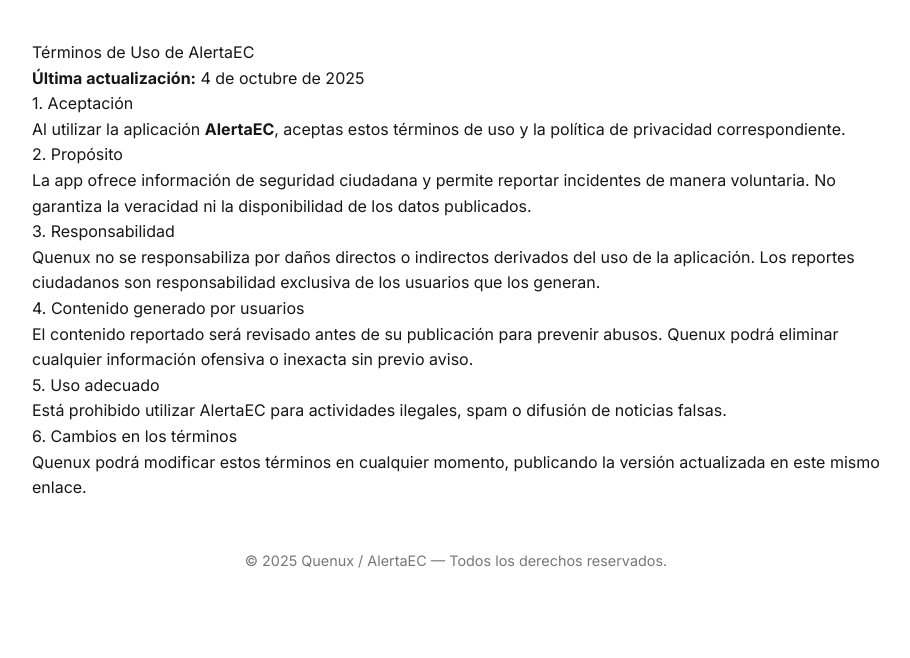
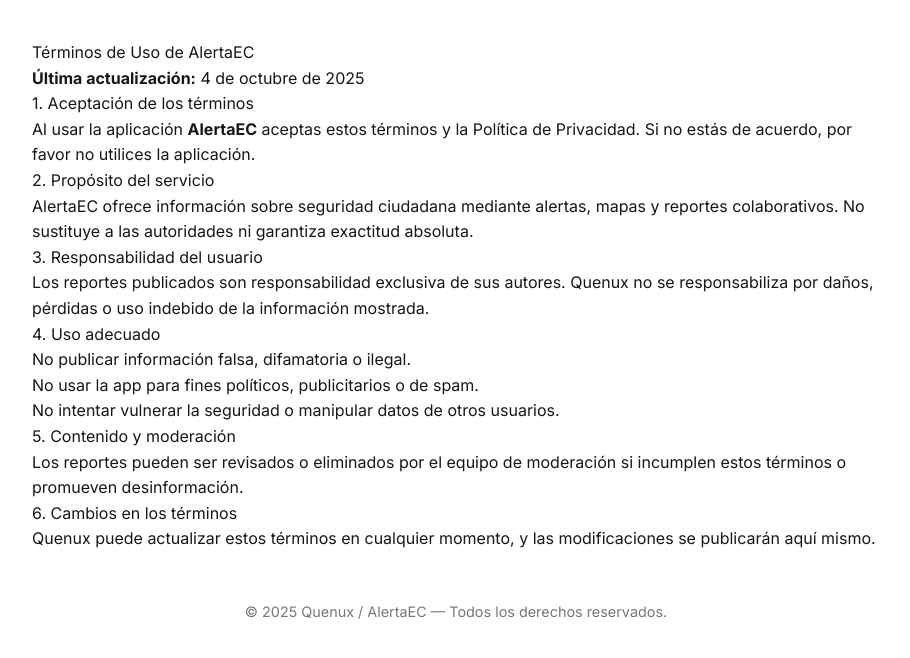
Before and after one commit to Diegoheriberto/quenux-web, a Next.js app: page /legal/terms/alertaec in a window 1280 px wide. Shown: the top 658 px of the page, without its empty margins (184-1094 px from the left). Built offline with nearby package versions, Linux system fonts and the light colour scheme.

Commit message:
Update page.tsx
nuevo

```diff
--- a/app/legal/terms/alertaec/page.tsx
+++ b/app/legal/terms/alertaec/page.tsx
@@ -1,65 +1,46 @@
 export default function Page() {
   return (
-    <main
-      style={{
-        maxWidth: 880,
-        margin: "40px auto",
-        padding: "0 16px",
-        lineHeight: 1.6,
-      }}
-    >
+    <main style={{ maxWidth: 880, margin: "40px auto", padding: "0 16px", lineHeight: 1.6 }}>
       <h1>Términos de Uso de AlertaEC</h1>
+      <p><strong>Última actualización:</strong> 4 de octubre de 2025</p>
+
+      <h2>1. Aceptación de los términos</h2>
       <p>
-        <strong>Última actualización:</strong> 4 de octubre de 2025
+        Al usar la aplicación <strong>AlertaEC</strong> aceptas estos términos y la Política de Privacidad.
+        Si no estás de acuerdo, por favor no utilices la aplicación.
       </p>
 
-      <h2>1. Aceptación</h2>
+      <h2>2. Propósito del servicio</h2>
       <p>
-        Al utilizar la aplicación <strong>AlertaEC</strong>, aceptas estos
-        términos de uso y la política de privacidad correspondiente.
+        AlertaEC ofrece información sobre seguridad ciudadana mediante alertas, mapas y reportes colaborativos.
+        No sustituye a las autoridades ni garantiza exactitud absoluta.
       </p>
 
-      <h2>2. Propósito</h2>
+      <h2>3. Responsabilidad del usuario</h2>
       <p>
-        La app ofrece información de seguridad ciudadana y permite reportar
-        incidentes de manera voluntaria. No garantiza la veracidad ni la
-        disponibilidad de los datos publicados.
+        Los reportes publicados son responsabilidad exclusiva de sus autores.
+        Quenux no se responsabiliza por daños, pérdidas o uso indebido de la información mostrada.
       </p>
 
-      <h2>3. Responsabilidad</h2>
+      <h2>4. Uso adecuado</h2>
+      <ul>
+        <li>No publicar información falsa, difamatoria o ilegal.</li>
+        <li>No usar la app para fines políticos, publicitarios o de spam.</li>
+        <li>No intentar vulnerar la seguridad o manipular datos de otros usuarios.</li>
+      </ul>
+
+      <h2>5. Contenido y moderación</h2>
       <p>
-        Quenux no se responsabiliza por daños directos o indirectos derivados
-        del uso de la aplicación. Los reportes ciudadanos son responsabilidad
-        exclusiva de los usuarios que los generan.
-      </p>
-
-      <h2>4. Contenido generado por usuarios</h2>
-      <p>
-        El contenido reportado será revisado antes de su publicación para
-        prevenir abusos. Quenux podrá eliminar cualquier información ofensiva o
-        inexacta sin previo aviso.
-      </p>
-
-      <h2>5. Uso adecuado</h2>
-      <p>
-        Está prohibido utilizar AlertaEC para actividades ilegales, spam o
-        difusión de noticias falsas.
+        Los reportes pueden ser revisados o eliminados por el equipo de moderación
+        si incumplen estos términos o promueven desinformación.
       </p>
 
       <h2>6. Cambios en los términos</h2>
       <p>
-        Quenux podrá modificar estos términos en cualquier momento, publicando
-        la versión actualizada en este mismo enlace.
+        Quenux puede actualizar estos términos en cualquier momento, y las modificaciones se publicarán aquí mismo.
       </p>
 
-      <footer
-        style={{
-          marginTop: "3rem",
-          textAlign: "center",
-          fontSize: "0.9rem",
-          color: "#777",
-        }}
-      >
+      <footer style={{ marginTop: "3rem", textAlign: "center", fontSize: "0.9rem", color: "#777" }}>
         © 2025 Quenux / AlertaEC — Todos los derechos reservados.
       </footer>
     </main>
```
